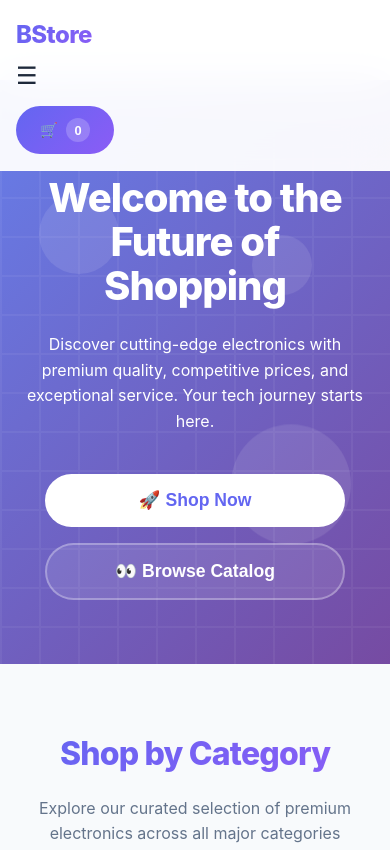
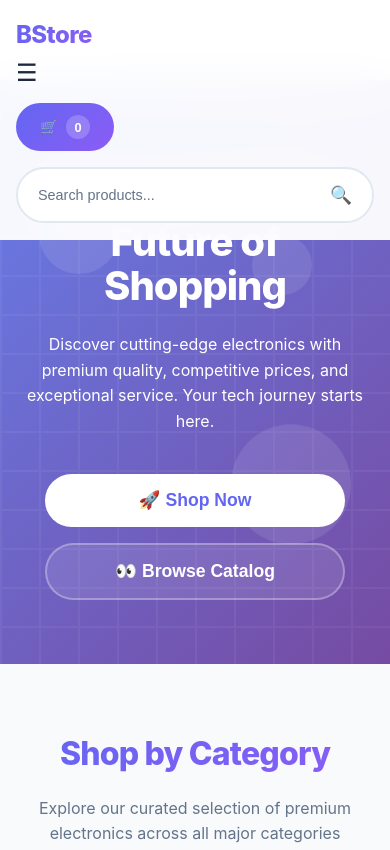
Before and after one commit to balvins435/bstore, a plain HTML site: page index.html in a window 390 px wide. Shown: the top 850 px of the page. Drawn offline with Linux system fonts and the light colour scheme.

Commit message:
update java functions

```diff
--- a/index.html
+++ b/index.html
@@ -952,18 +952,22 @@
 @media (max-width: 768px) {
   .nav {
     flex-direction: column;
-    align-items: flex-start; /* keep everything left-aligned */
+    align-items: flex-start; /* everything left-aligned */
   }
 
   .logo {
     font-size: 1.5rem;
-    margin-bottom: 0.5rem;
+    margin-bottom: 0.3rem;
   }
 
   .nav-toggle {
     display: block;
-    margin-bottom: 1rem;
-    align-self: flex-start; /* ensures it's left-aligned under the logo */
+    margin: 0 0 1rem 0;  /* push it slightly below logo */
+    align-self: flex-start; /* pin it left under logo */
+    font-size: 1.5rem;
+    background: none;
+    border: none;
+    cursor: pointer;
   }
 
   .nav-links {
@@ -981,6 +985,15 @@
 
   .nav-links li {
     margin: 0.5rem 0;
+  }
+
+  .search-container {
+    width: 100%;
+    margin-top: 0.5rem;
+  }
+
+  .search-bar input {
+    width: 100%;
   }
 }
 
@@ -1172,18 +1185,16 @@
     <!-- Header -->
 <header class="header" id="header">
   <nav class="nav">
+    <!-- Top row -->
+    <div class="nav-top">
       <div class="logo">BStore</div>
 
+      <!-- Toggle for mobile -->
       <button class="nav-toggle" id="navToggle">☰</button>
-
-        <ul class="nav-links" id="navLinks">
-          <li><a href="#home">Home</a></li>
-          <li><a href="#categories">Categories</a></li>
-          <li><a href="#products">Products</a></li>
-          <li><a href="#about">About</a></li>
-          <li><a href="#contact">Contact</a></li>
-
-          <li class="search-container">
+    </div>
+
+    <!-- Search bar (mobile separate row, desktop inline) -->
+    <div class="search-container">
       <div class="search-bar">
         <input
           type="text"
@@ -1192,14 +1203,24 @@
         />
         <div class="search-icon">🔍</div>
       </div>
-          </li>
+    </div>
+
+    <!-- Nav links -->
+    <ul class="nav-links" id="navLinks">
+      <li><a href="#home">Home</a></li>
+      <li><a href="#categories">Categories</a></li>
+      <li><a href="#products">Products</a></li>
+      <li><a href="#about">About</a></li>
+      <li><a href="#contact">Contact</a></li>
     </ul>
 
+    <!-- Cart button -->
     <button class="cart-btn" id="cartBtn">
       🛒 <span class="cart-count" id="cartCount">0</span>
     </button>
   </nav>
 </header>
+
 
     <!-- Hero Section -->
     <section class="hero" id="home">
```
Lines whose indentation alone changed are shown as unchanged.
